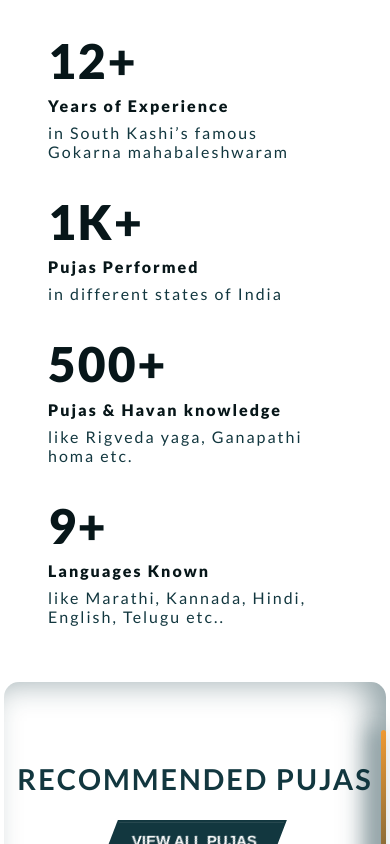
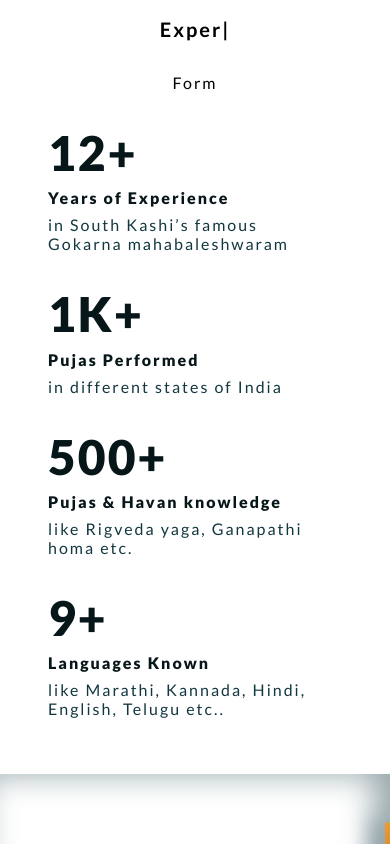
Before and after one commit to KulkarniShrinivas/Pandit-website, a React (Vite) app: page / in a window 390 px wide. Shown: the top 844 px of the page. Built offline with nearby package versions, Linux system fonts and the light colour scheme.

Commit message:
main component created

```diff
--- a/package.json
+++ b/package.json
@@ -19,6 +19,7 @@
     "react-responsive-carousel": "^3.2.23",
     "react-router-dom": "^6.14.2",
     "sass": "^1.64.1",
+    "typed.js": "^2.0.16",
     "vanilla-tilt": "^1.8.0"
   },
   "devDependencies": {
--- a/src/components/AboutUs/aboutus.scss
+++ b/src/components/AboutUs/aboutus.scss
@@ -16,7 +16,7 @@
     padding: 0 2rem;
     color: var(--primary-color-dark);
     border-radius: 10px;
-    transition: all 1s;
+    transition: all 0.5s;
 
     h3 {
       font-size: 3rem;
@@ -40,7 +40,7 @@
 
   .owner-item:hover,
   .owner-item:focus {
-    box-shadow: 0 0 10px var(--primary-color-light);
+    box-shadow: 5px 5px 5px var(--primary-color-light);
   }
 
   .item-1 {
--- a/src/components/card-list/style.scss
+++ b/src/components/card-list/style.scss
@@ -57,10 +57,14 @@ a {
   background: linear-gradient(90deg, #201c29, #201c29 1px, #17141d 0, #17141d);
 }
 
+@media (max-width: 1000px) {
+  .card-list-section {
+    border-radius: 0;
+  }
+}
+
 @media (max-width: 600px) {
   .card-list-section {
-    margin: 0 0.25rem;
-
     h2 {
       font-size: 1.8rem;
       padding-left: 0.5rem;
--- /dev/null
+++ b/src/components/main/index.jsx
@@ -0,0 +1,36 @@
+import React, { useEffect, useRef } from "react";
+import { mainData } from "./mainData";
+import "./main.scss";
+import Typed from "typed.js";
+
+const Main = () => {
+  const el = useRef(null);
+  console.log(el);
+
+  useEffect(() => {
+    if (el.current) {
+      const typed = new Typed(el.current, {
+        strings: mainData.typeWriterText,
+        typeSpeed: 50,
+        loop: true,
+      });
+
+      return () => {
+        // Destroy Typed instance during cleanup to stop animation
+        typed.destroy();
+      };
+    }
+  }, []);
+  return (
+    <section className="main">
+      <div className="main-headings">
+        <h1>
+          <span ref={el} />
+        </h1>
+      </div>
+      <div>Form</div>
+    </section>
+  );
+};
+
+export default Main;
--- /dev/null
+++ b/src/components/main/main.scss
@@ -0,0 +1,38 @@
+.main {
+  display: flex;
+  flex-direction: column;
+  gap: 1rem;
+  align-items: center;
+  justify-content: flex-start;
+
+  .main-headings {
+    h1 {
+      font-size: 3rem;
+      padding: 0 1rem;
+      text-align: center;
+      span {
+        transform: skew(0);
+      }
+    }
+  }
+}
+
+@media (max-width: 1000px) {
+  .main {
+    .main-headings {
+      h1 {
+        font-size: 1.5rem;
+      }
+    }
+  }
+}
+
+@media (max-width: 1000px) {
+  .main {
+    .main-headings {
+      h1 {
+        font-size: 1.25rem;
+      }
+    }
+  }
+}
--- /dev/null
+++ b/src/components/main/mainData.js
@@ -0,0 +1,6 @@
+export const mainData = {
+  typeWriterText: [
+    "Experience Authentic Vedic Pooja Services",
+    "Experience Divine Pooja Services",
+  ],
+};
--- a/src/pages/Home/index.jsx
+++ b/src/pages/Home/index.jsx
@@ -2,10 +2,12 @@ import React from "react";
 import CardList from "../../components/card-list";
 import AboutUs from "../../components/AboutUs/AboutUs";
 import HowToBook from "../../components/how-to-book";
+import Main from "../../components/main";
 
 const Home = () => {
   return (
     <>
+      <Main />
       <AboutUs />
       <CardList />
       <HowToBook />
```
Also changed, not shown: 1 other file (tests, documents, lock files or other folders).
